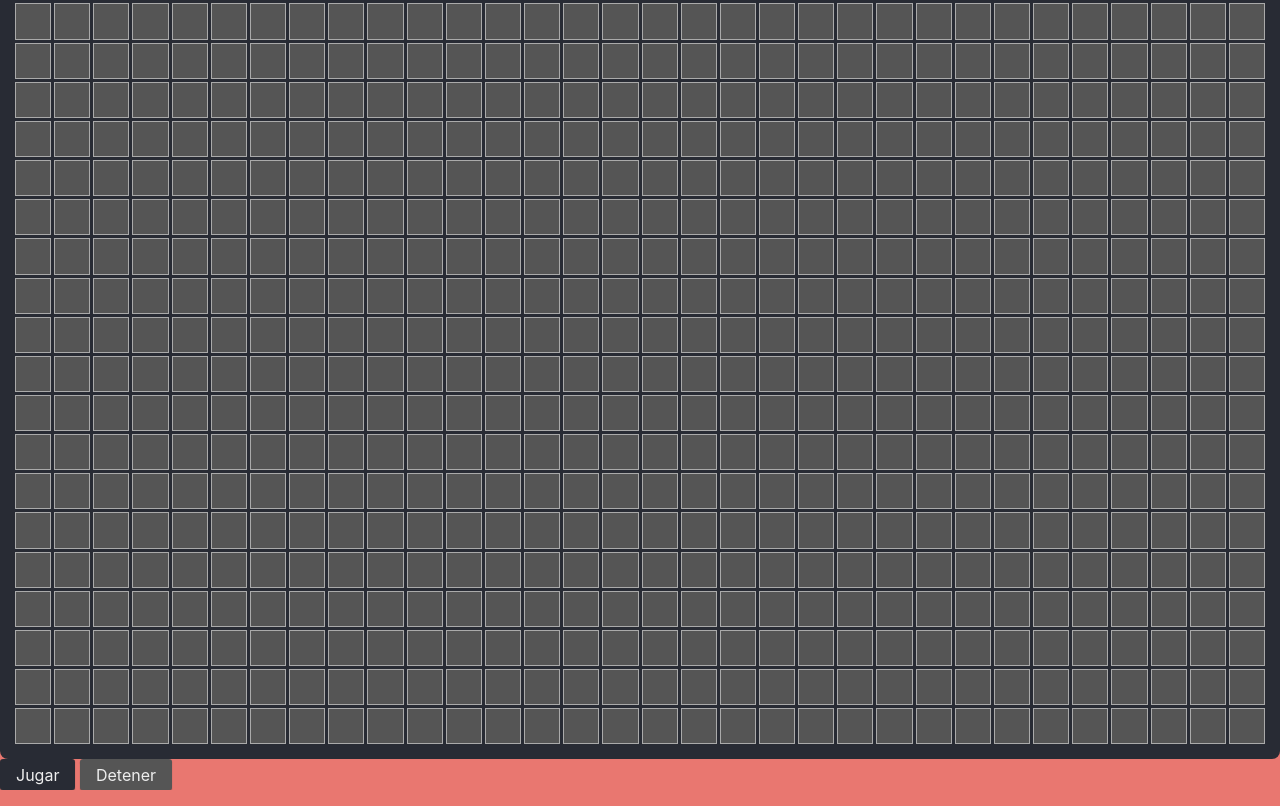
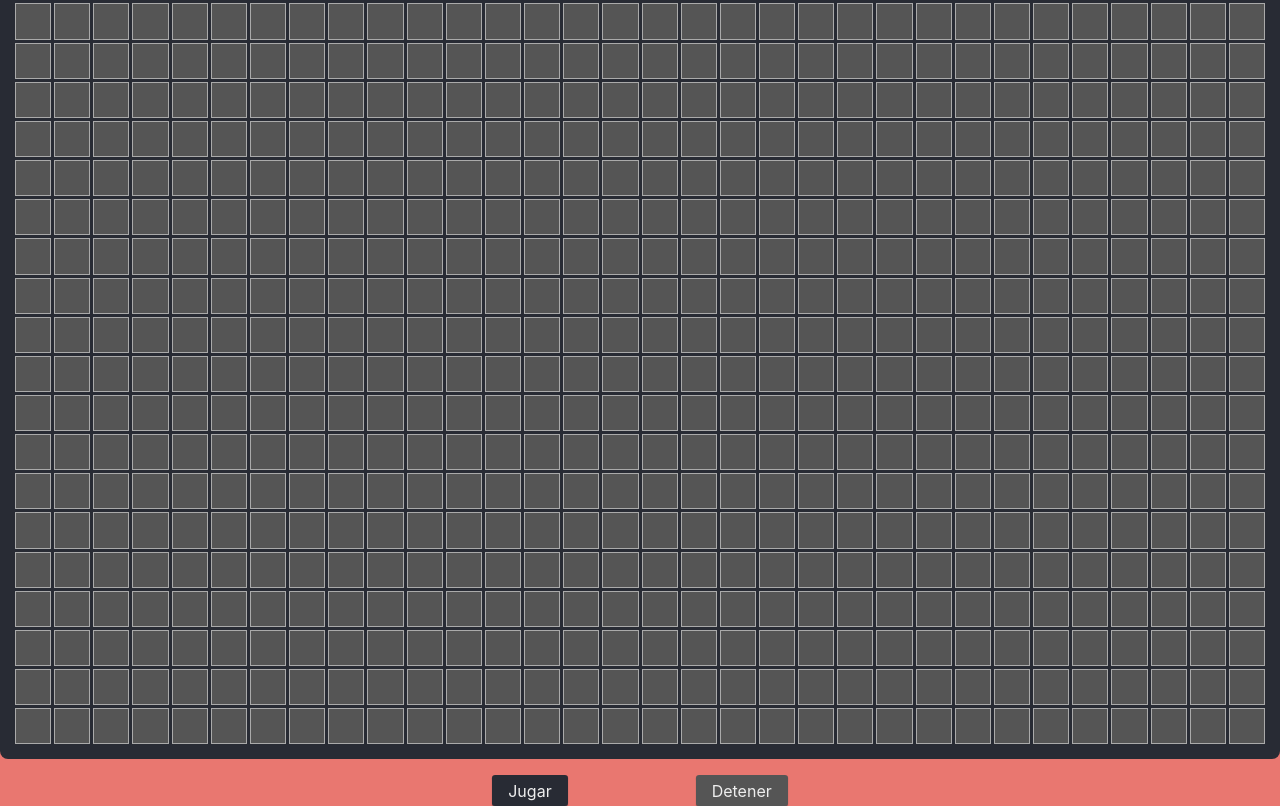
Before and after one commit to casantosmu/202207-w2chwe-carlos-santos, a website: page public/index.html in a window 1280 px wide. Shown: the part 683-1489 px from the top of the page. Drawn offline with nearby package versions, Linux system fonts and the light colour scheme; files that its build step writes are made by us from their sources.

Commit message:
Styled buttons element on board block

```diff
--- a/src/scss/components/_board.scss
+++ b/src/scss/components/_board.scss
@@ -31,3 +31,10 @@ $gap: 3px;
 .board__cell--accent {
   background-color: colors.$white;
 }
+
+.board__buttons {
+  display: flex;
+  justify-content: center;
+  gap: 10%;
+  margin-top: 1rem;
+}
```
